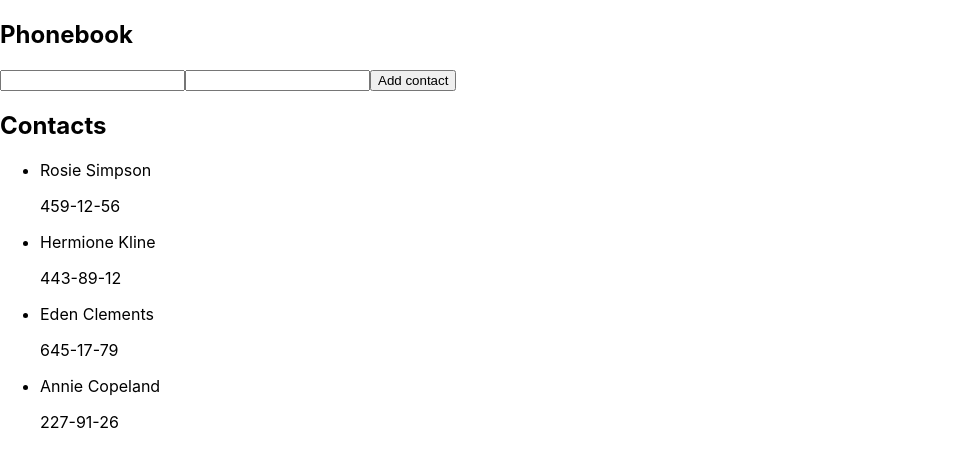
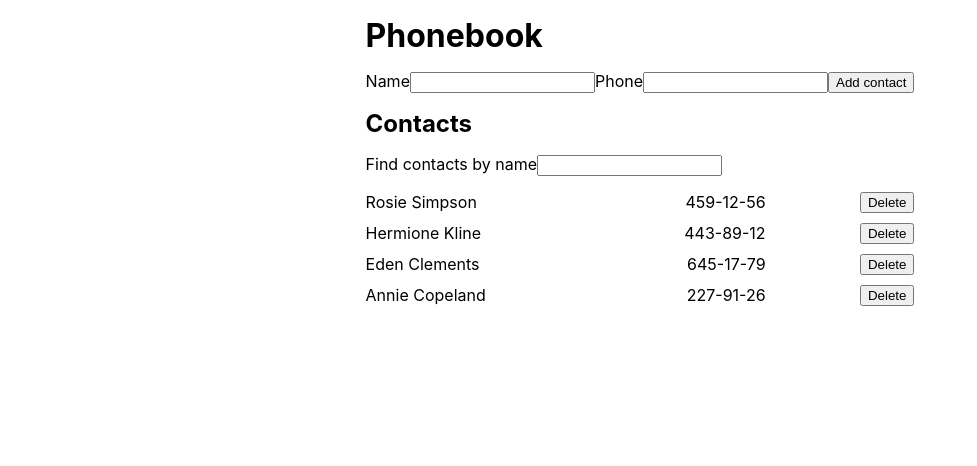
Before and after one commit to kyr13nko/goit-react-hw-02-phonebook, a React (Create React App) app: page / in a window 1280 px wide. Shown: the top 466 px of the page, without its empty margins (0-977 px from the left). Built offline with nearby package versions, Linux system fonts and the light colour scheme.

Commit message:
tasks fix

```diff
--- a/src/components/App/App.jsx
+++ b/src/components/App/App.jsx
@@ -1,8 +1,11 @@
+import { Component } from 'react';
+
+import ContactForm from 'components/ContactForm/ContactForm';
+import Filter from 'components/Filter/Filter';
+import ContactsList from 'components/ContactsList/ContactsList';
+
+import { Container } from './App.styled';
 import { nanoid } from 'nanoid';
-
-import Form from 'components/Form/Form';
-import { Component } from 'react';
-import ContactsList from 'components/ContactsList/ContactsList';
 
 class App extends Component {
   state = {
@@ -18,38 +21,36 @@ class App extends Component {
   createContact = data => {
     const newContact = { id: nanoid(), ...data };
 
-    this.setState({ contacts: [...this.state.contacts, newContact] });
+    this.setState({ contacts: [newContact, ...this.state.contacts] });
+  };
+
+  filterChange = ({ target: { value } }) => {
+    this.setState(prev => {
+      filter: prev.contacts.filter(contact =>
+        contact.name.toLowerCase().includes(value.toLowerCase())
+      );
+    });
+
+    // this.state.contacts.filter(contact => contact.name.includes(value));
   };
 
   render() {
     return (
-      <>
-        <h2>Phonebook</h2>
-        <Form createContact={this.createContact} />
+      <Container>
+        <h1>Phonebook</h1>
+        <ContactForm createContact={this.createContact} />
         <h2>Contacts</h2>
-        <ul>
-          <ContactsList contacts={this.state.contacts} />
-        </ul>
-      </>
+        <Filter
+          title="Find contacts by name"
+          filterChange={this.filterChange}
+        />
+        <ContactsList
+          filter={this.state.filter}
+          contacts={this.state.contacts}
+        />
+      </Container>
     );
   }
 }
 
 export default App;
-
-// export const App = () => {
-//   return (
-//     <div
-//       style={{
-//         height: '100vh',
-//         display: 'flex',
-//         justifyContent: 'center',
-//         alignItems: 'center',
-//         fontSize: 40,
-//         color: '#010101'
-//       }}
-//     >
-//       React homework template
-//     </div>
-//   );
-// };
--- a/src/components/App/App.styled.js
+++ b/src/components/App/App.styled.js
@@ -0,0 +1,18 @@
+//       style={{
+//         height: '100vh',
+//         display: 'flex',
+//         justifyContent: 'center',
+//         alignItems: 'center',
+//         fontSize: 40,
+//         color: '#010101'
+//       }}
+
+import { styled } from 'styled-components';
+
+export const Container = styled.div`
+  display: flex;
+  flex-direction: column;
+  gap: 16px;
+
+  padding: 16px 8px;
+`;
--- /dev/null
+++ b/src/components/ContactForm/ContactForm.jsx
@@ -0,0 +1,57 @@
+import { Component } from 'react';
+
+const INITIAL_STATE = { name: '', number: '' };
+
+class ContactForm extends Component {
+  state = INITIAL_STATE;
+
+  onFormInput = event => {
+    this.setState({ [event.target.name]: event.target.value });
+  };
+
+  onFormSubmit = event => {
+    event.preventDefault();
+
+    const { name, number } = this.state;
+    // this.props.createContact(this.state);
+    this.props.createContact({ name, number });
+
+    this.setState(INITIAL_STATE);
+  };
+
+  render() {
+    const { name, number } = this.state;
+
+    return (
+      <form onSubmit={this.onFormSubmit}>
+        <label>
+          Name
+          <input
+            type="text"
+            name="name"
+            pattern="^[a-zA-Zа-яА-Я]+(([' \-][a-zA-Zа-яА-Я ])?[a-zA-Zа-яА-Я]*)*$"
+            title="Name may contain only letters, apostrophe, dash and spaces. For example Adrian, Jacob Mercer, Charles de Batz de Castelmore d'Artagnan"
+            onChange={this.onFormInput}
+            value={name}
+            required
+          />
+        </label>
+        <label>
+          Phone
+          <input
+            type="tel"
+            name="number"
+            pattern="\+?\d{1,4}?[ .\-\s]?\(?\d{1,3}?\)?[ .\-\s]?\d{1,4}[ .\-\s]?\d{1,4}[ .\-\s]?\d{1,9}"
+            title="Phone number must be digits and can contain spaces, dashes, parentheses and can start with +"
+            onChange={this.onFormInput}
+            value={number}
+            required
+          />
+        </label>
+        <button type="submit">Add contact</button>
+      </form>
+    );
+  }
+}
+
+export default ContactForm;
--- a/src/components/ContactsList/ContactsList.jsx
+++ b/src/components/ContactsList/ContactsList.jsx
@@ -1,12 +1,21 @@
+import { List, Item, ContactValue } from './ContactsList.styled';
+
 const ContactsList = ({ contacts }) => {
-  return contacts.map(({ id, name, number }) => {
-    return (
-      <li key={id}>
-        <p>{name}</p>
-        <p>{number}</p>
-      </li>
-    );
-  });
+  return (
+    <List>
+      {contacts.map(({ id, name, number }) => {
+        return (
+          <Item key={id}>
+            <ContactValue>
+              {name}
+              <span>{number}</span>
+            </ContactValue>
+            <button>Delete</button>
+          </Item>
+        );
+      })}
+    </List>
+  );
 };
 
 export default ContactsList;
--- /dev/null
+++ b/src/components/ContactsList/ContactsList.styled.js
@@ -0,0 +1,20 @@
+import { styled } from 'styled-components';
+
+export const List = styled.ul`
+  display: flex;
+  flex-direction: column;
+  gap: 10px;
+`;
+
+export const Item = styled.li`
+  display: flex;
+  justify-content: space-between;
+  gap: 20px;
+`;
+
+export const ContactValue = styled.p`
+  display: flex;
+  justify-content: space-between;
+
+  width: 400px;
+`;
--- /dev/null
+++ b/src/components/Filter/Filter.jsx
@@ -0,0 +1,12 @@
+import React from 'react';
+
+const Filter = ({ title, filterChange }) => {
+  return (
+    <label>
+      {title}
+      <input type="text" name="filter" onInput={filterChange} />
+    </label>
+  );
+};
+
+export default Filter;
--- a/src/components/Form/Form.jsx
+++ /dev/null
@@ -1,57 +0,0 @@
-import { Component } from 'react';
-
-class Form extends Component {
-  state = {
-    name: '',
-    number: '',
-  };
-
-  onFormInput = event => {
-    this.setState({ [event.target.name]: event.target.value });
-  };
-
-  onFormSubmit = event => {
-    event.preventDefault();
-
-    const { name, number } = this.state;
-
-    // this.props.createContact(this.state);
-    this.props.createContact({ name, number });
-
-    this.resetForm();
-  };
-
-  resetForm = () => {
-    this.setState({ name: '', number: '' });
-  };
-
-  render() {
-    const { name, number } = this.state;
-
-    return (
-      <form onSubmit={this.onFormSubmit}>
-        <input
-          type="text"
-          name="name"
-          pattern="^[a-zA-Zа-яА-Я]+(([' \-][a-zA-Zа-яА-Я ])?[a-zA-Zа-яА-Я]*)*$"
-          title="Name may contain only letters, apostrophe, dash and spaces. For example Adrian, Jacob Mercer, Charles de Batz de Castelmore d'Artagnan"
-          onChange={this.onFormInput}
-          value={name}
-          required
-        />
-        <input
-          type="tel"
-          name="number"
-          pattern="\+?\d{1,4}?[ .\-\s]?\(?\d{1,3}?\)?[ .\-\s]?\d{1,4}[ .\-\s]?\d{1,4}[ .\-\s]?\d{1,9}"
-          title="Phone number must be digits and can contain spaces, dashes, parentheses and can start with +"
-          onChange={this.onFormInput}
-          value={number}
-          required
-        />
-        <button type="submit">Add contact</button>
-      </form>
-    );
-  }
-}
-
-export default Form;
--- a/src/index.css
+++ b/src/index.css
@@ -13,3 +13,31 @@ code {
   font-family: source-code-pro, Menlo, Monaco, Consolas, 'Courier New',
     monospace;
 }
+
+h1,
+h2,
+h3,
+h4,
+h5,
+h6,
+p {
+  margin: 0;
+}
+ul {
+  margin: 0;
+  padding: 0;
+  list-style: none;
+}
+img {
+  display: block;
+  max-width: 100%;
+  height: auto;
+
+  object-fit: cover;
+  object-position: center;
+}
+
+#root {
+  display: flex;
+  justify-content: center;
+}
```
